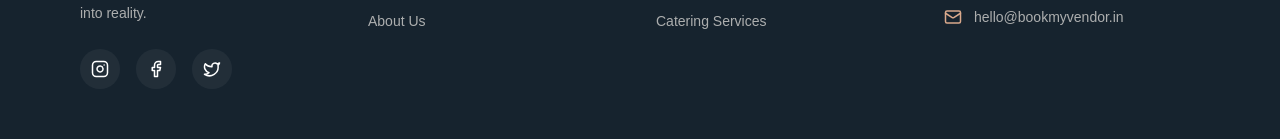
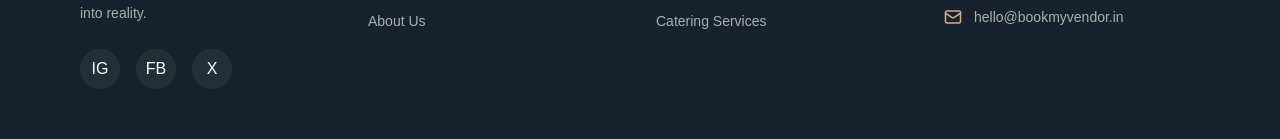
Before and after one commit to rupeshh132/Bookmyvendor, a React (Vite) app in the folder bookmyvendor-frontend/: page / in a window 1280 px wide. Shown: the part 3942-4081 px from the top of the page. Built offline with nearby package versions, Linux system fonts and the light colour scheme; no server answers; a web font is replaced by a local one.

Commit message:
fix: resolve lucide-react import errors in Footer

```diff
--- a/bookmyvendor-frontend/src/components/layout/Footer.tsx
+++ b/bookmyvendor-frontend/src/components/layout/Footer.tsx
@@ -1,5 +1,5 @@
 import { Link } from 'react-router-dom'
-import { Instagram, Facebook, Twitter, Mail, MapPin, Phone } from 'lucide-react'
+import { Mail, MapPin, Phone } from 'lucide-react'
 
 export default function Footer() {
   const currentYear = new Date().getFullYear()
@@ -19,13 +19,13 @@ export default function Footer() {
             </p>
             <div className="flex items-center gap-4">
               <a href="#" className="w-10 h-10 rounded-full bg-white/5 flex items-center justify-center text-white hover:bg-terracotta hover:text-navy transition-colors">
-                <Instagram size={18} />
+                IG
               </a>
               <a href="#" className="w-10 h-10 rounded-full bg-white/5 flex items-center justify-center text-white hover:bg-terracotta hover:text-navy transition-colors">
-                <Facebook size={18} />
+                FB
               </a>
               <a href="#" className="w-10 h-10 rounded-full bg-white/5 flex items-center justify-center text-white hover:bg-terracotta hover:text-navy transition-colors">
-                <Twitter size={18} />
+                X
               </a>
             </div>
           </div>
```
